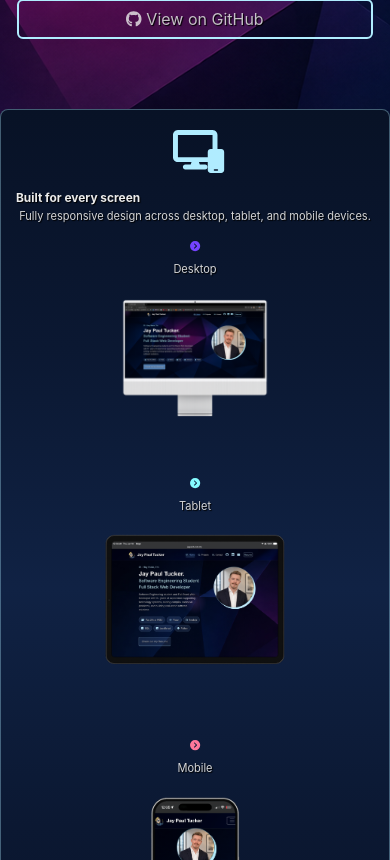
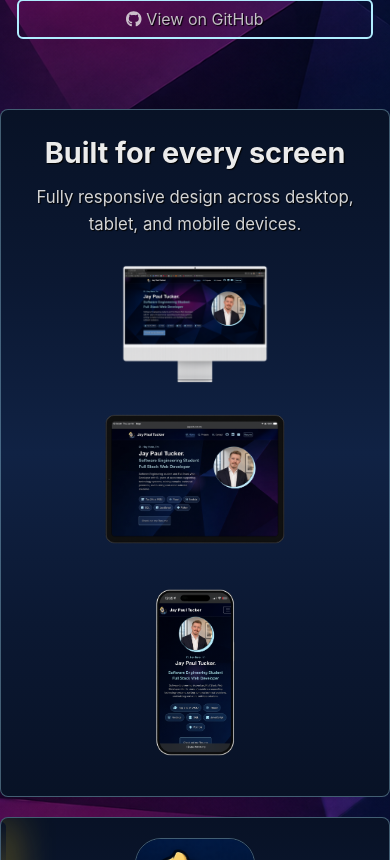
Before and after one commit to JayPTucker/React-Portfolio, a React (Create React App) app: page / in a window 390 px wide. Shown: the part 1140-2000 px from the top of the page. Built offline with nearby package versions, Linux system fonts and the light colour scheme; no server answers.

Commit message:
Mobile CSS Changes
- Better responsive design for mobile for projects section

```diff
--- a/src/styles/Projects.css
+++ b/src/styles/Projects.css
@@ -566,10 +566,15 @@ p {
   }
 
   .desktop-img,
-  .tablet-img,
+  .tablet-img {
+    height: auto;
+    max-width: 180px;
+    margin-top: 10px;
+  }
+
   .phone-img {
     height: auto;
-    max-width: 180px;
+    max-width: 80px;
     margin-top: 10px;
   }
 
@@ -577,18 +582,19 @@ p {
    display: none;
   }
 
-  .phone-img {
-    max-width: 90px;
+  .circle-icon,
+  .responsive-icon {
+    display: none;
   }
 
-  .circle-icon {
-    margin: 0;
+  .resolution-item > .responsive-text {
+    display: none;
   }
 
   .device-showcase {
     position: relative;
-    padding-bottom: 30px;
-    margin-bottom: 30px;
+    padding-bottom: 10px;
+    margin-bottom: 10px;
   }
 
   .device-showcase:not(:last-child)::after {
@@ -629,9 +635,18 @@ p {
   );
 }
 
-  .responsive-title,
+  .responsive-title {
+    display: block;
+    text-align: center;
+    font-size: 1.8rem;
+    margin-bottom: 10px;
+  }
+
   .responsive-text {
+    display: block;
     text-align: center !important;
+    font-size: 1.05rem;
+    line-height: 1.6;
   }
 
 
```
